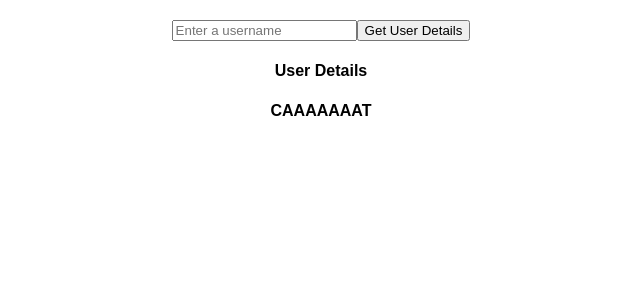
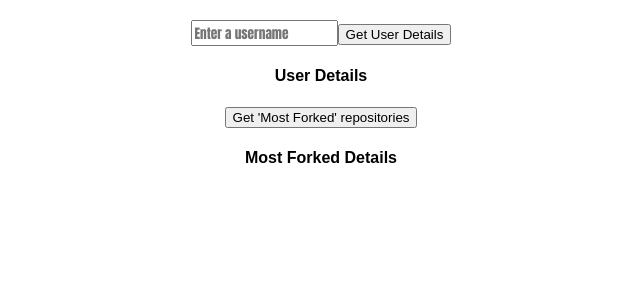
Before and after one commit to robflett/Github_Search, a React (Create React App) app: page / in a window 1280 px wide. Shown: the top 300 px of the page, without its empty margins (319-959 px from the left). Built offline with nearby package versions, Linux system fonts and the light colour scheme.

Commit message:
Github API search - experimenting with displaying further info - most forked

```diff
--- a/src/App.css
+++ b/src/App.css
@@ -4,4 +4,5 @@
 
 input {
   margin-top: 20px;
+  font-family: impact;
 }
--- a/src/App.js
+++ b/src/App.js
@@ -1,5 +1,6 @@
 import React, { Component } from 'react';
 import User from './User';
+import MostForked from './MostForked';
 import './App.css';
 
 class App extends Component {
@@ -23,14 +24,35 @@ getUser = () =>  {
 })
 }
 
+// mostForked NOT RETURNING CORRECTLY - something to do with the collection being an array?
+
+getMostForked = () => {
+    fetch(`https://api.github.com/search/repositories?q=forks%3A%3E0&sort=forks&per_page=100`).then(response => response.json()).then(data => {this.setState({
+      mostForked: {
+        name: data.name,
+        ownerName: data.full_name,
+        htmlUrl: data.html_url
+      }
+    })
+  })
+}
+
   render() {
     const { user } = this.state;
+    const { mostForked } = this.state;
     // below User tag brings in content from user.js
+
+    //  below MostForked tag brings in most forked repositories
     return (
       <div className="App">
         <input type="text" placeholder="Enter a username" ref="name"/>
         <button onClick={this.getUser}>Get User Details</button>
         <User user={user}/>
+
+        <div>
+          <button onClick={this.getMostForked}>Get 'Most Forked' repositories</button>
+          <MostForked mostForked={mostForked}/>
+        </div>
       </div>
     );
   }
--- /dev/null
+++ b/src/MostForked.js
@@ -0,0 +1,18 @@
+import React, { Component } from 'react';
+
+class MostForked extends Component {
+
+  render() {
+    const { mostForked } = this.props
+    return (
+        <div>
+          <h4>Most Forked Details</h4>
+          <h4>{mostForked}</h4>
+          <h4>{mostForked}</h4>
+          <h4>{mostForked}</h4>
+        </div>
+      )
+  }
+}
+
+export default MostForked;
--- a/src/User.js
+++ b/src/User.js
@@ -9,7 +9,6 @@ class User extends Component {
         <h4>User Details</h4>
         <h4>{user.name}</h4>
         <h4>{user.location}</h4>
-        <h4>CAAAAAAAT</h4>
       </div>
     )
   }
```
Also changed, not shown: 1 other file (tests, documents, lock files or other folders).
